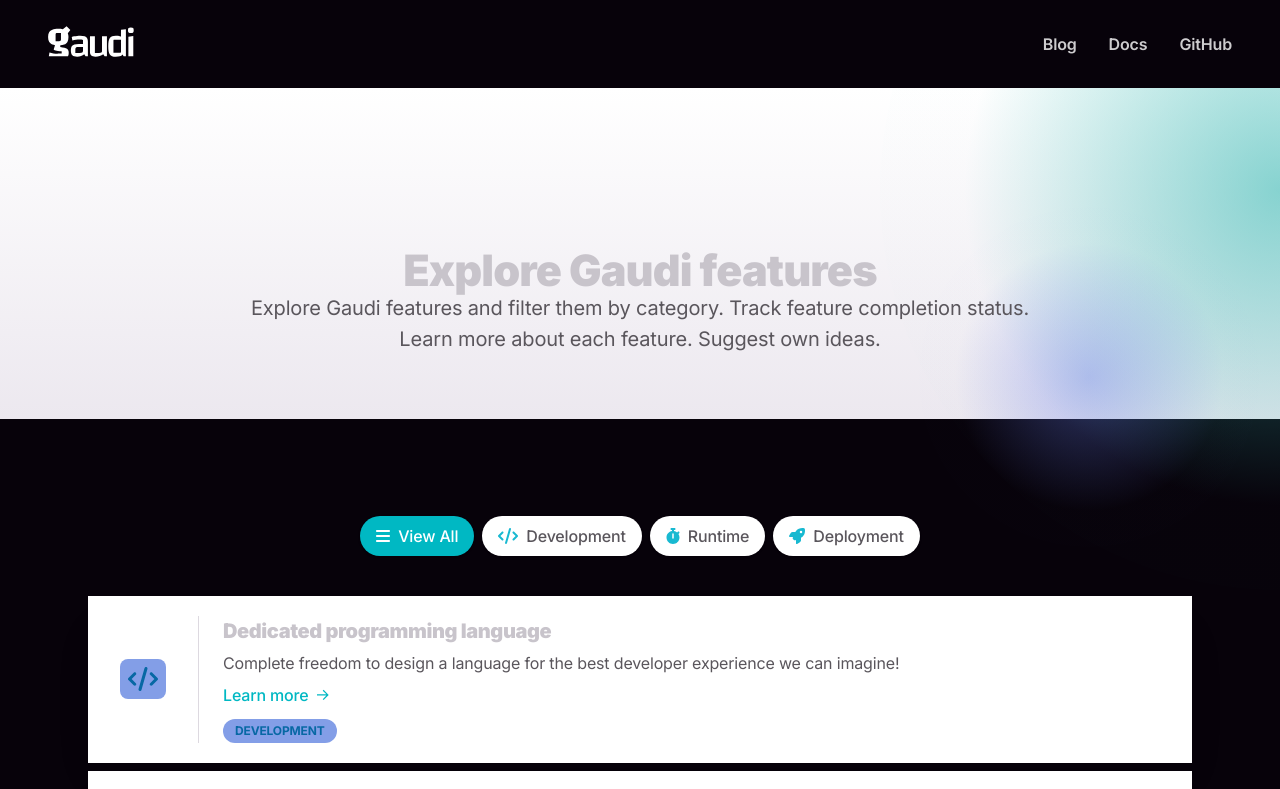
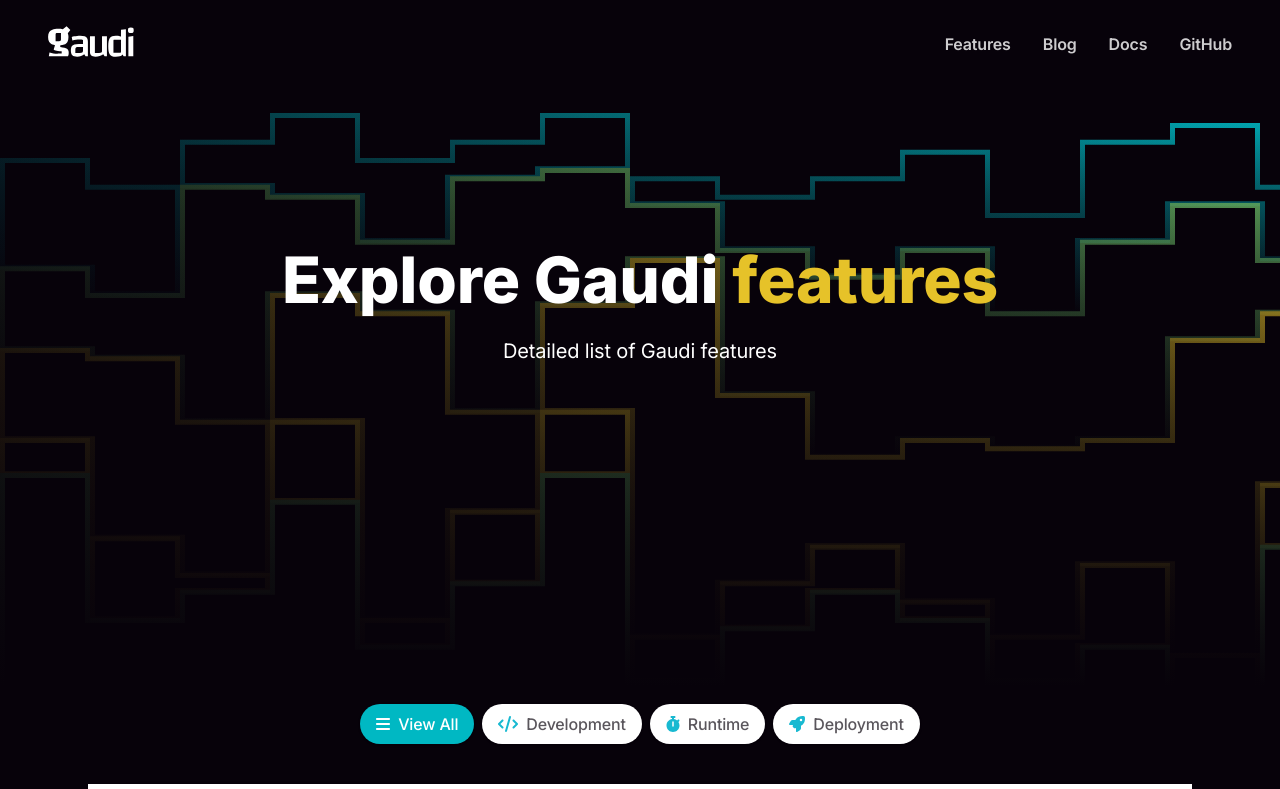
Before and after one commit to gauditech/gaudi-website, a Next.js app: page /features in a window 1280 px wide. Shown: the top 789 px of the page. Built offline with nearby package versions, Linux system fonts and the light colour scheme.

Commit message:
features page layout
Refactored some common features from hero page

```diff
--- a/app/features/head.tsx
+++ /dev/null
@@ -1,34 +0,0 @@
-export default function FeaturesHead() {
-  return (
-    <section className="relative mb-10 md:mb-20">
-      <div className="max-w-6xl mx-auto px-4 sm:px-6">
-        <div className="pt-32 pb-10 md:pt-40 md:pb-16">
-          <div className="w-[75%] mx-auto text-center">
-            <h1
-              className="h1 font-red-hat-display font-black"
-              data-aos="fade-down"
-            >
-              Explore Gaudi features
-            </h1>
-
-            <p
-              className="text-xl text-gray-600 dark:text-gray-400"
-              data-aos="fade-down"
-              data-aos-delay="150"
-            >
-              Explore Gaudi features and filter them by category. Track feature
-              completion status. Learn more about each feature. Suggest own
-              ideas.
-            </p>
-          </div>
-        </div>
-      </div>
-
-      {/* Background gradient (light version only) */}
-      <div
-        className="absolute inset-0 -z-[2] bg-gradient-to-t from-gray-100 to-white pointer-events-none dark:hidden"
-        aria-hidden="true"
-      ></div>
-    </section>
-  );
-}
--- a/app/features/page.tsx
+++ b/app/features/page.tsx
@@ -1,22 +1,14 @@
 export const metadata = {
-  title: "Features - Gaudi",
-  description: "Gaudi features list",
+  title: "Gaud - Features",
+  description: "List of Gaudi features",
 };
 
-import PageIllustration from "@/components/page-illustration";
-import FeaturesContent from "@/app/features/content";
-import FeaturesHead from "@/app/features/head";
+import FeaturesContent from "@/components/features/content";
+import FeaturesHead from "@/components/features/head";
 
 export default function FeaturesPage() {
   return (
     <>
-      <div
-        className="relative max-w-6xl mx-auto h-0 pointer-events-none -z-1"
-        aria-hidden="true"
-      >
-        <PageIllustration />
-      </div>
-
       <FeaturesHead />
 
       <FeaturesContent />
--- a/app/home/page.tsx
+++ b/app/home/page.tsx
@@ -1,7 +1,11 @@
 import Hero from "@/components/home/hero";
 import WhatIsGaudi from "@/components/home/whatisgaudi";
-import HowItWorks from "@/components/home/howitworks";
 import MailinglistCta from "@/components/mailinglist-cta";
+
+export const metadata = {
+  title: "Gaud - Home",
+  description: "Gaudi home page",
+};
 
 export default function Home() {
   return (
--- /dev/null
+++ b/components/features/head.tsx
@@ -0,0 +1,25 @@
+import { HeroBackground } from "@/components/home/HeroBackground";
+
+export default function FeaturesHead() {
+  return (
+    <section className="relative px-6 sm:px-8 lg:w-full lg:items-center lg:justify-between lg:gap-12">
+      <div className="max-w-6xl mx-auto px-4 sm:px-6">
+        <div className="pt-32 pb-10 md:pt-40 md:pb-16">
+          <div className="w-[75%] mx-auto text-center text-white">
+            <h2 className="font-extrabold text-white text-3xl sm:text-5xl lg:text-6xl xl:text-7xl">
+              Explore Gaudi <span className="text-yellow-500">features</span>
+            </h2>
+            <div className="h-6"></div>
+            <p className="text-lg lg:text-xl">
+              Detailed list of Gaudi features
+            </p>
+          </div>
+        </div>
+      </div>
+
+      <HeroBackground />
+
+      <div className="h-32 lg:h-64"></div>
+    </section>
+  );
+}
--- /dev/null
+++ b/components/home/HeroBackground.tsx
@@ -0,0 +1,39 @@
+import { FunctionComponent } from "react";
+
+export type HeroBackgroundProps = {
+  className?: string;
+};
+export const HeroBackground: FunctionComponent<HeroBackgroundProps> = (
+  props
+) => {
+  return (
+    <div
+      className={`absolute hidden lg:block top-0 left-0 w-full h-full -z-1 ${
+        props.className ?? ""
+      }`}
+      aria-hidden="true"
+    >
+      <HeroBackgroundImage />
+
+      <div className="absolute hidden lg:block inset-0 h-full w-full box-content">
+        <div className="absolute inset-0 -start-[25%]  bg-gradient-to-r from-gray-900"></div>
+
+        <div className="absolute inset-0 -start-[25%] bg-gradient-to-t from-gray-900"></div>
+      </div>
+    </div>
+  );
+};
+
+export type HeroBackgroundImageProps = {
+  className?: string;
+};
+export const HeroBackgroundImage: FunctionComponent<
+  HeroBackgroundImageProps
+> = (props) => {
+  return (
+    <div
+      className={`absolute top-0 left-0 w-full h-full ${props.className ?? ""}`}
+      style={{ backgroundImage: `url(/images/gaudi_pattern4.svg)` }}
+    ></div>
+  );
+};
--- a/components/home/hero.tsx
+++ b/components/home/hero.tsx
@@ -1,6 +1,6 @@
 import { AppWindowFrame } from "@/components/AppWindowFrame";
 import { CodeSnippet } from "@/components/CodeSnippet";
-import { FunctionComponent } from "react";
+import { HeroBackground, HeroBackgroundImage } from "@/components/home/HeroBackground";
 
 export default function Hero() {
   return (
@@ -41,7 +41,7 @@
           </div>
         </div>
         <div className="relative -mx-6 mt-6 overflow-hidden p-4 sm:-mx-8 sm:p-8 md:p-10 lg:mt-0 lg:w-1/2 lg:rounded-l-lg lg:p-16">
-          <BgImage className="block lg:hidden -z-1" />
+          <HeroBackgroundImage className="block lg:hidden -z-1" />
 
           {/* Gaudi hero code snippet */}
           <AppWindowFrame title="bookreviews.gaudi">
@@ -51,36 +51,10 @@
           </AppWindowFrame>
         </div>
 
-        <div className="absolute hidden lg:block top-0 left-0 w-full h-full -z-1">
-          <BgImage />
-
-          <div className="absolute hidden lg:block inset-0 h-full w-full box-content">
-            <div
-              className="absolute inset-0 -start-[25%]  bg-gradient-to-r from-gray-900"
-              aria-hidden="true"
-            ></div>
-
-            <div
-              className="absolute inset-0 -start-[25%] bg-gradient-to-t from-gray-900"
-              aria-hidden="true"
-            ></div>
-          </div>
-        </div>
+        <HeroBackground />
       </section>
 
       <div className="h-32 lg:h-64"></div>
     </>
   );
 }
-
-type BgImageProps = {
-  className?: string;
-};
-const BgImage: FunctionComponent<BgImageProps> = (props) => {
-  return (
-    <div
-      className={`absolute top-0 left-0 w-full h-full ${props.className ?? ""}`}
-      style={{ backgroundImage: `url(/images/gaudi_pattern4.svg)` }}
-    ></div>
-  );
-};
--- a/components/ui/header.tsx
+++ b/components/ui/header.tsx
@@ -25,6 +25,12 @@
       <nav className="flex" aria-label="Main">
         <a
           className="mx-2 text-base font-semibold opacity-80 last:mr-0 hover:opacity-100 sm:mx-4 "
+          href="/features"
+        >
+          Features
+        </a>
+        <a
+          className="mx-2 text-base font-semibold opacity-80 last:mr-0 hover:opacity-100 sm:mx-4 "
           href="/blog"
         >
           Blog
```
Also changed, not shown: components/features/content.tsx (renamed from app/features/content.tsx).
